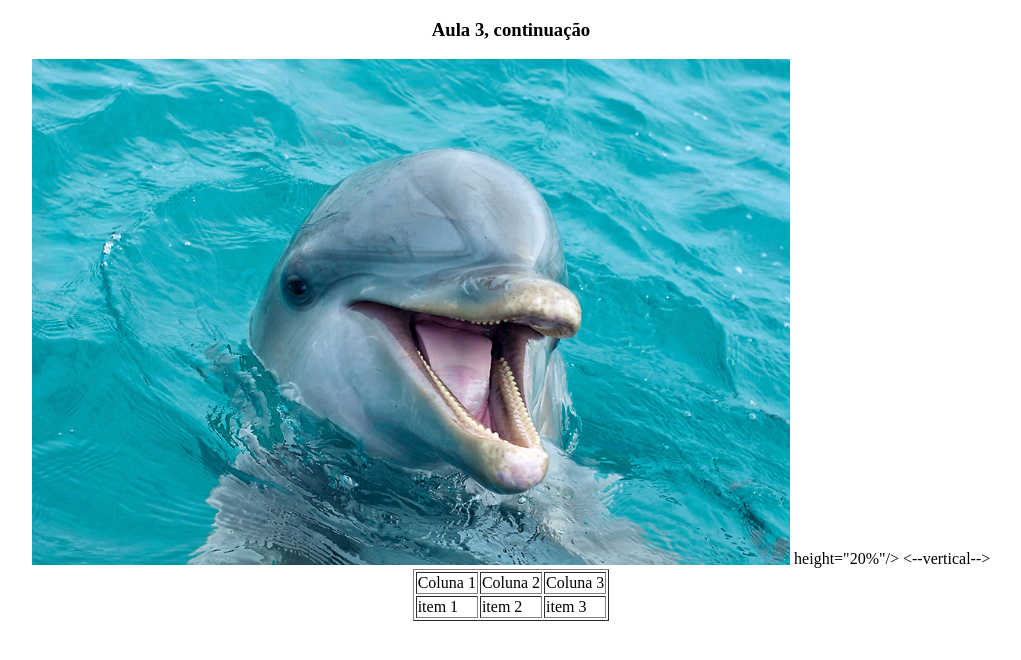
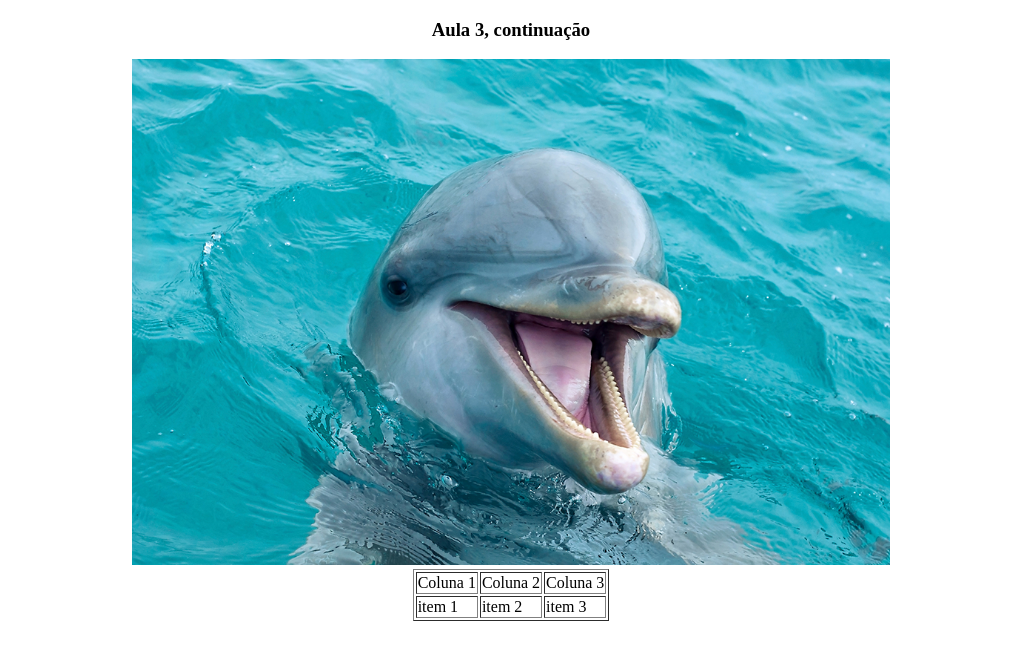
Before and after one commit to annamatias/Facul---Tech-WEB-03, a plain HTML site: page index.html in a window 1280 px wide. Shown: the whole page, without its empty margins (129-1150 px from the left). Drawn offline with Linux system fonts and the light colour scheme.

Commit message:
Arquivo criado

```diff
--- a/index.html
+++ b/index.html
@@ -8,8 +8,8 @@
 <center>
     <h3>Aula 3, continuação</h3>
     <img src="golfinho.png"
-        width="60%" <--horizontal-->
-        height="20%"/> <--vertical-->
+        width="60%"
+        height="20%"/>
     <br/>
     <table border="1" >
         <tr>
```
